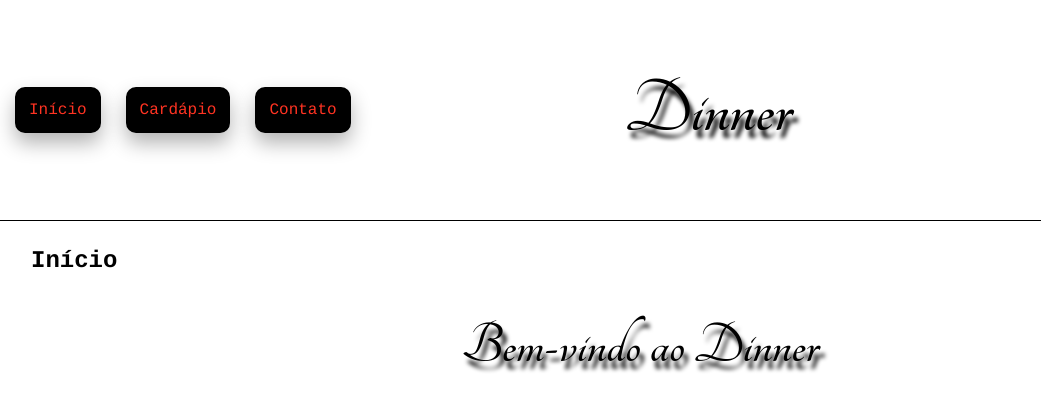
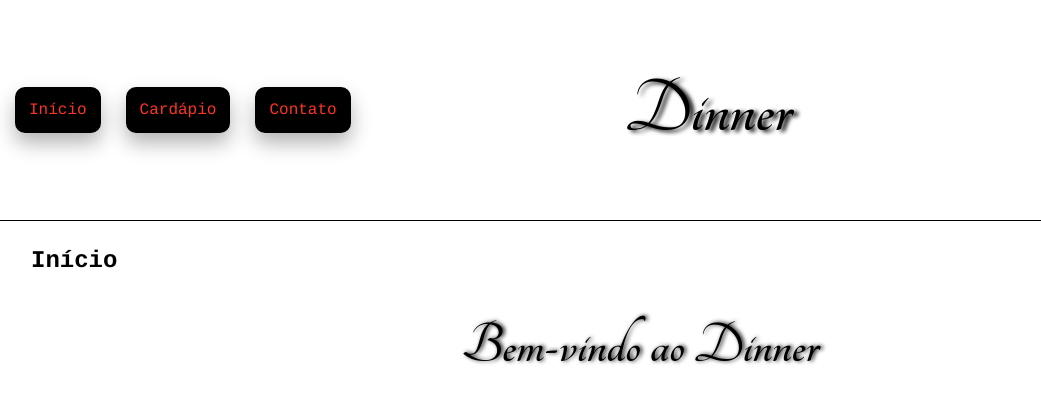
Before and after one commit to Gurinzada/Restaurante, a plain HTML site: page Restaurante/index.html in a window 1280 px wide. Shown: the top 405 px of the page, 0-1041 px from the left. Drawn offline with Linux system fonts and the light colour scheme.

Commit message:
Arrumando Px

```diff
--- a/Restaurante/style.css
+++ b/Restaurante/style.css
@@ -21,7 +21,7 @@ a{
     font-family: "Tangerine", Arial, Helvetica, sans-serif;
     font-size: 60px;
     font-weight: 500;
-    text-shadow:#000 4px 8px 4px ;
+    text-shadow:#000 2px 0px 4px ;
 }
 
 .title{
@@ -29,7 +29,7 @@ a{
     font-size: 80px;
     font-weight: 700;
     /* cor | deslocamento-x | deslocamento-y | raio-de-desfoque */
-    text-shadow:#000 4px 8px 4px ;
+    text-shadow:#000 4px 2px 4px ;
 }
 
 .contentHeader{
```
